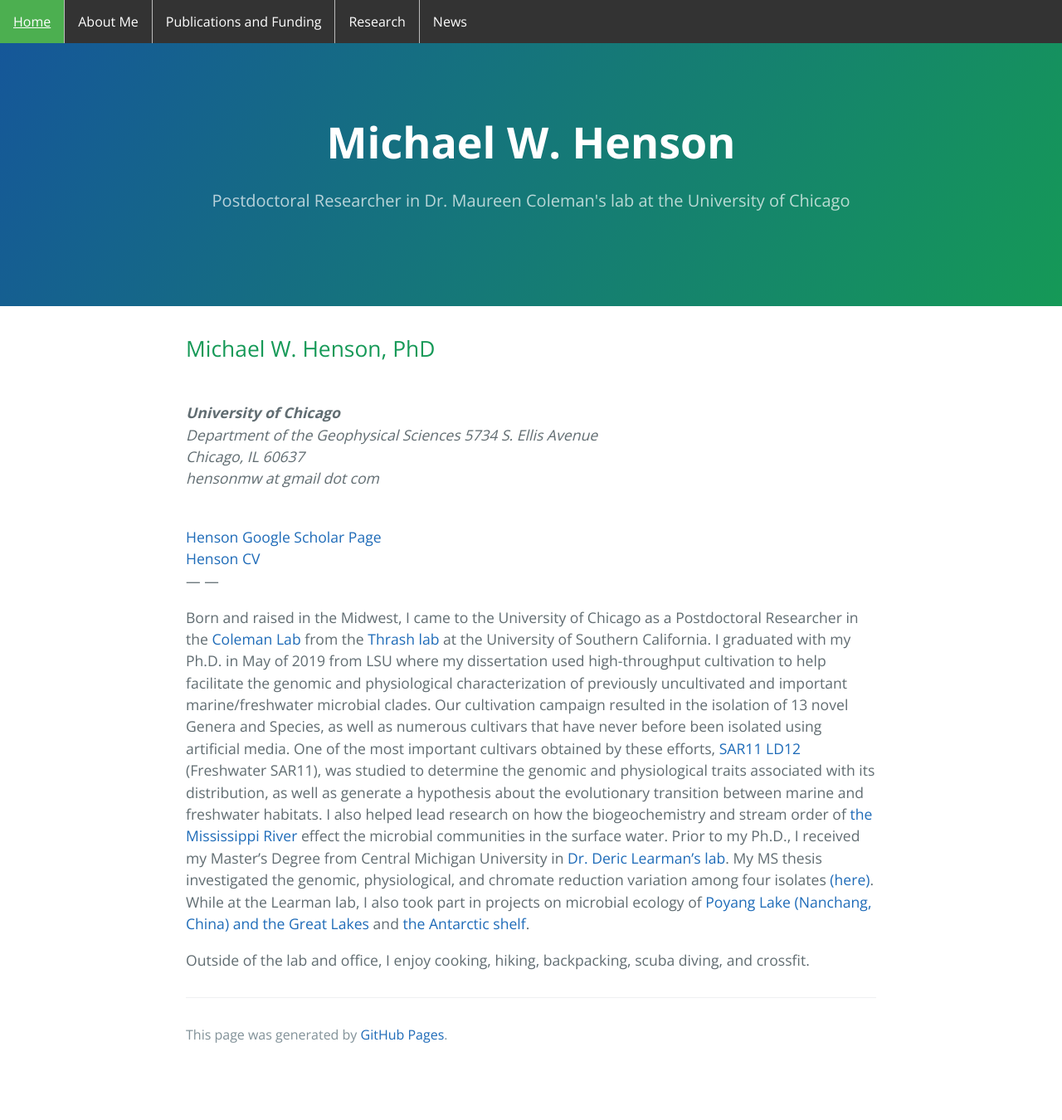
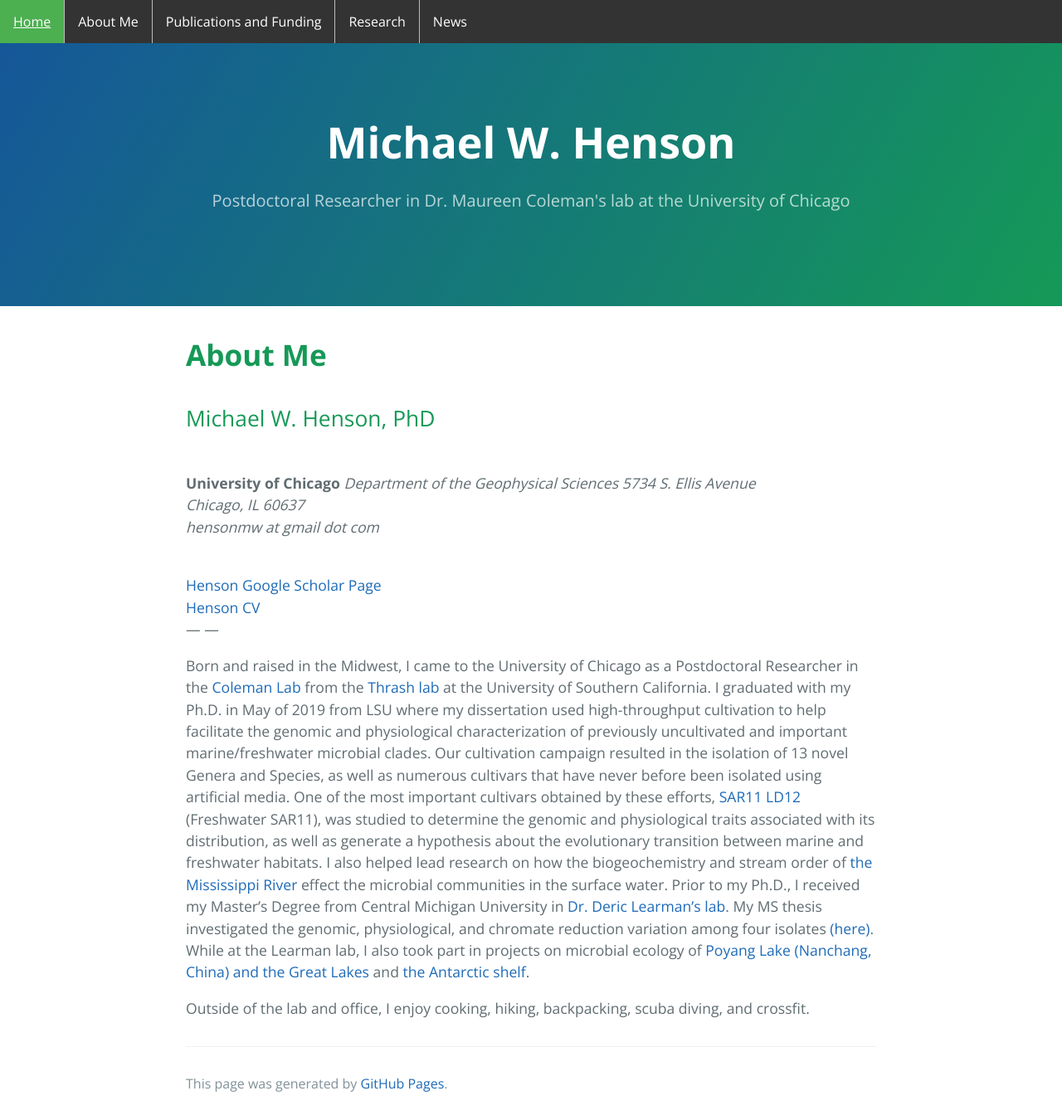
Before and after one commit to Hensonmw/hensonmw.github.io, a Jekyll site: the page built from AboutMe/index.md, in a window 1280 px wide. Shown: the whole page at 83% size. Built offline with Jekyll 4.4.1, drawn with Linux system fonts in a browser that asks for light colours; before the commit the page ends 1291 px from its top, so only the background shows below that.

Commit message:
Update index.md

```diff
--- a/AboutMe/index.md
+++ b/AboutMe/index.md
@@ -3,11 +3,12 @@ layout: default
 title: About Me
 permalink: /AboutMe/
 ---
+<h1><strong>About Me</strong></h1>
 
 ## Michael W. Henson, PhD
 
 <br>
-*__University of Chicago__*
+__University of Chicago__
 *Department of the Geophysical Sciences*
 *5734 S. Ellis Avenue*
 *Chicago, IL 60637*
```
